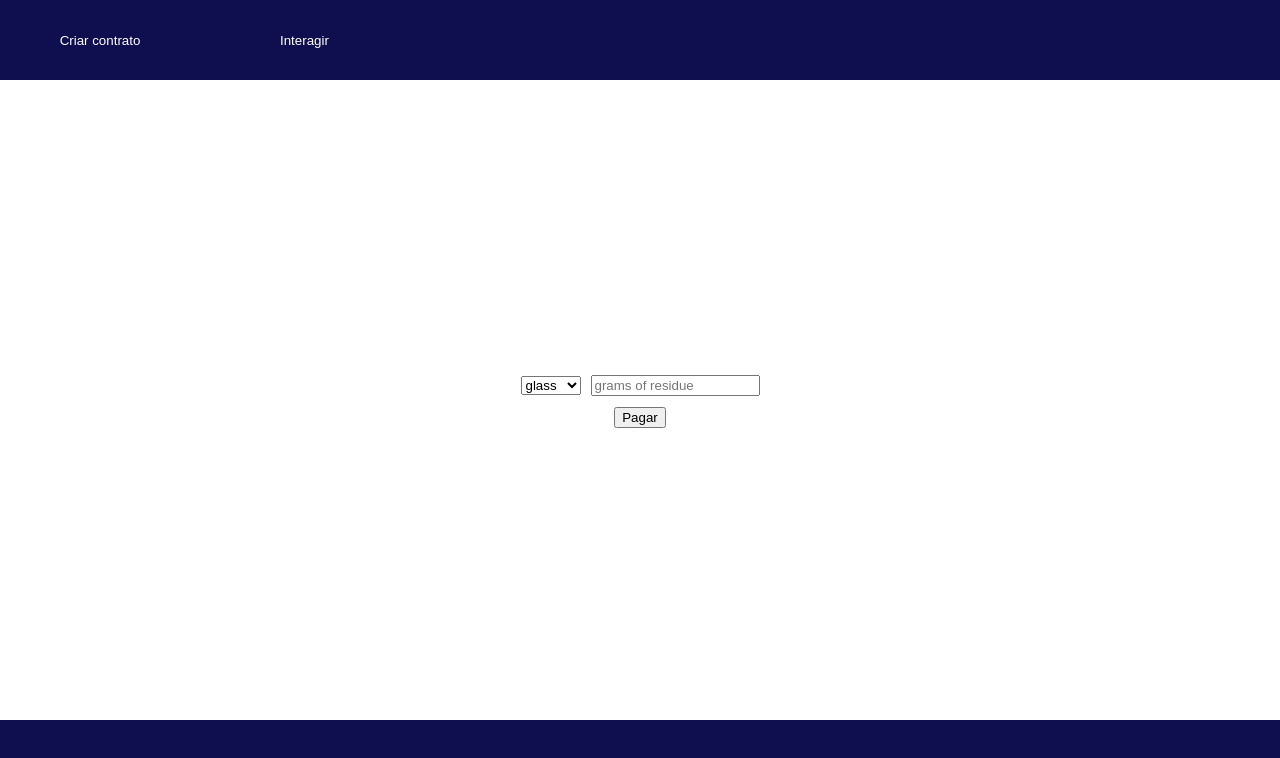
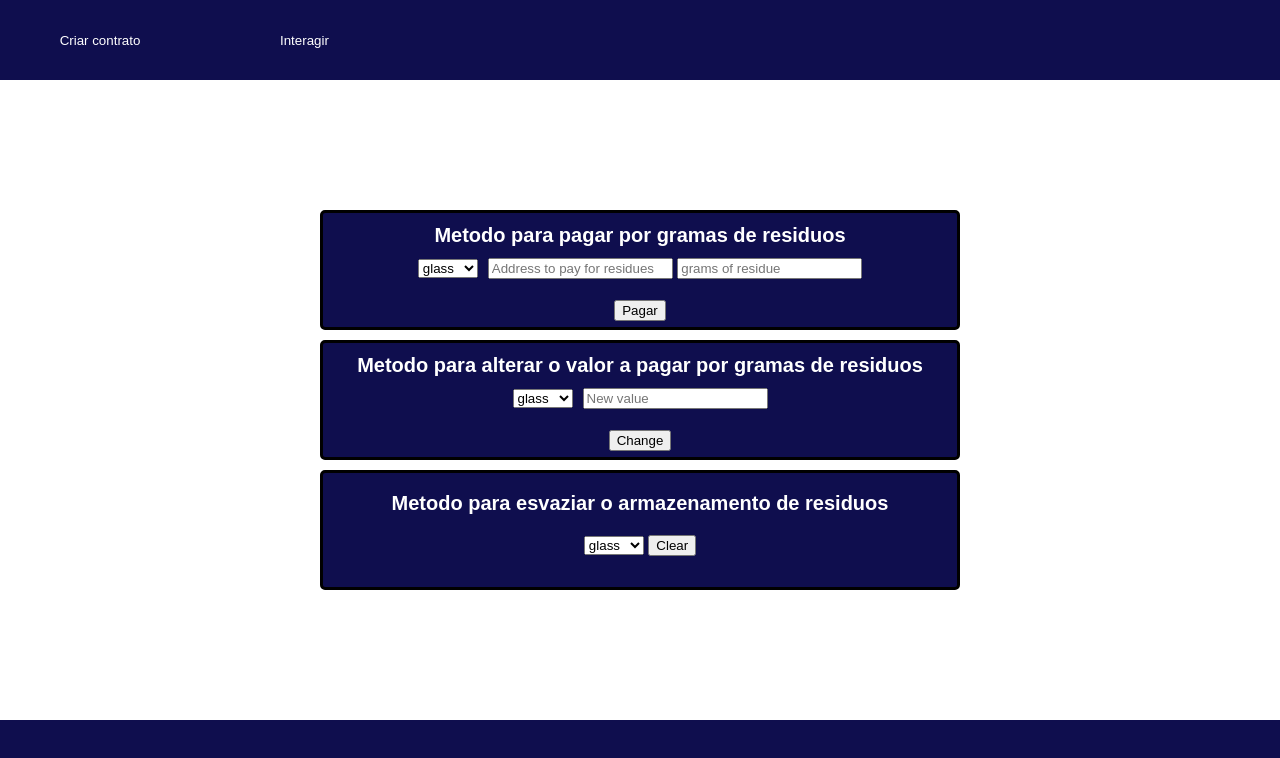
Before and after one commit to ViniciusMdJ/Selective_collection_Token, a website: page web/index.html in a window 1280 px wide. Drawn offline with Linux system fonts and the light colour scheme.

Commit message:
creat all interaction of contract

```diff
--- a/web/index.html
+++ b/web/index.html
@@ -31,26 +31,66 @@
         <button id="generat">Gerar</button>
       </div>
     </div>
-    <!-- div de interagir com o contrato -->
     <div class="main" id="contractInteraction">
+      <div class="inter">
+        <div class="interactions" id="pay">
+          <h1 class="titllesInteractions">Metodo para pagar por gramas de residuos</h1>
           <div class="flex_container">
-        <div class="codinome_div">
-          <select title="Seleciona uma pessoa:" name="tags" id="pessoasVote">
-            <!-- <option value="">Selecione uma pessoa</option> -->
+            <div class="select_div">
+              <select title="select a residue type:" name="tags" id="payResidues">
                 <option value="glass">glass</option>
                 <option value="metal">metal</option>
                 <option value="paper">paper</option>
                 <option value="plastic">plastic</option>
               </select>
             </div>
-        <div class="qtdTuring_div">
+            <div class="input_div">
               <form>
-            <input type="number" id="qtdTurings" placeholder="grams of residue" min="0" max="2000000000000000000">
+                <input type="text" id="address_to_pay" placeholder="Address to pay for residues">
+                <input type="number" id="grams" placeholder="grams of residue" min="0">
               </form>
             </div>
           </div>
-      <div class="btn_div" id="btnVote">
-        <button id="vote">Pagar</button>
+          <div class="btn_div" id="btnPay">
+            <button id="pay">Pagar</button>
+          </div>
+        </div>
+        <div class="interactions" id="changeValue">
+          <h1 class="titllesInteractions">Metodo para alterar o valor a pagar por gramas de residuos</h1>
+          <div class="flex_container">
+            <div class="select_div">
+              <select title="select a residue type:" name="tags" id="changeResidues">
+                <option value="glass">glass</option>
+                <option value="metal">metal</option>
+                <option value="paper">paper</option>
+                <option value="plastic">plastic</option>
+              </select>
+            </div>
+            <div class="input_div">
+              <form>
+                <input type="number" id="changeValue" placeholder="New value" min="0">
+              </form>
+            </div>
+          </div>
+          <div class="btn_div" id="btnChange">
+            <button id="change">Change</button>
+          </div>
+        </div>
+        <div class="interactions" id="clearStorage">
+            <h1 class="titllesInteractions">Metodo para esvaziar o armazenamento de residuos</h1>
+          <div class="flex_container">
+            <div class="select_div">
+              <select title="select a residue type:" name="tags" id="clearResidues">
+                <option value="glass">glass</option>
+                <option value="metal">metal</option>
+                <option value="paper">paper</option>
+                <option value="plastic">plastic</option>
+              </select>
+              <button id="clear">Clear</button>
+            </div>
+          </div>
+        </div>
+
       </div>
 
     </div>
```
Lines whose indentation alone changed are shown as unchanged.
